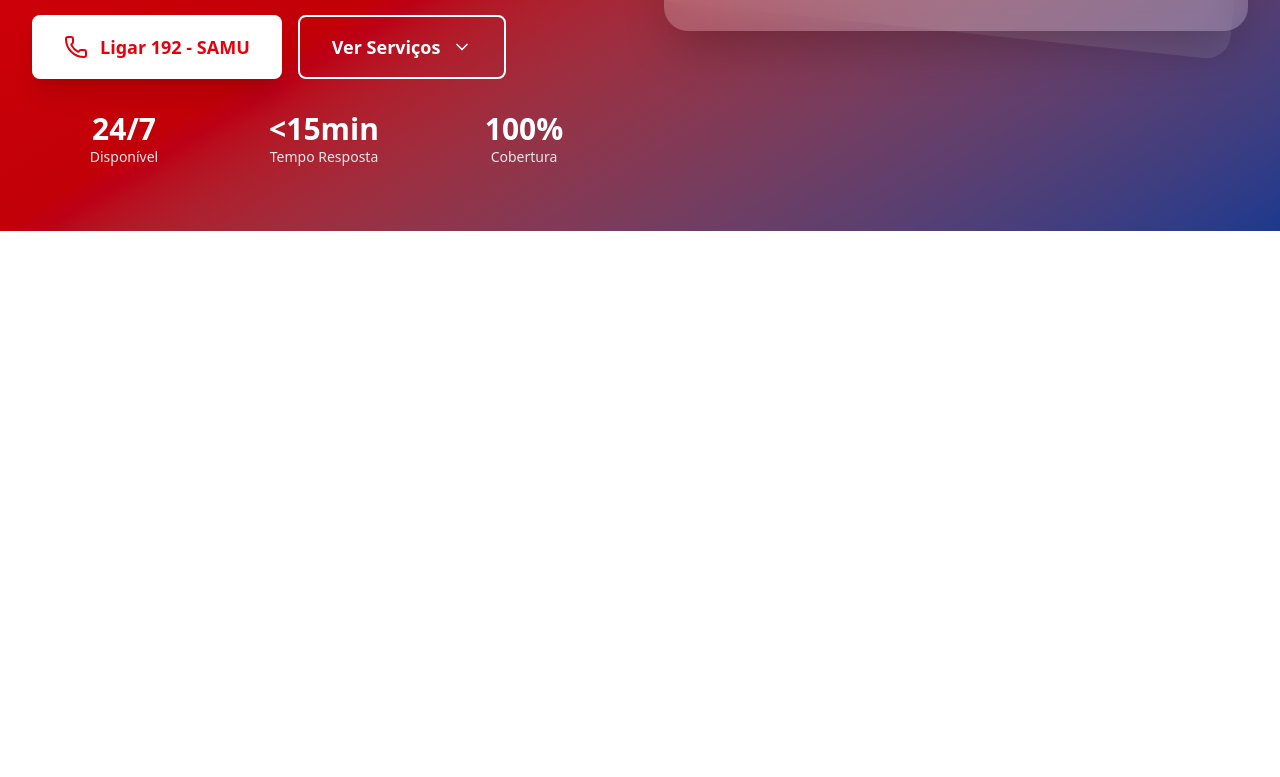
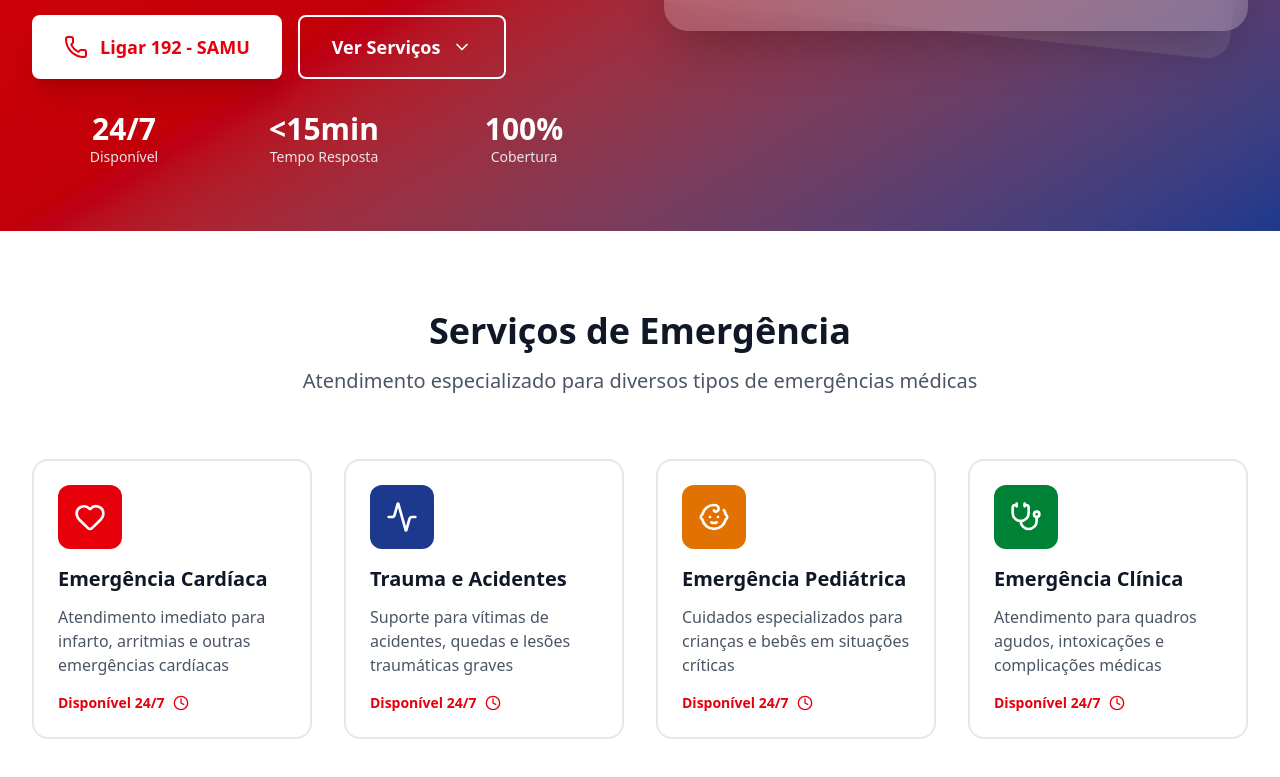
Before and after one commit to WilliamnMiranda/pi_esposa, a React (Vite) app: page / in a window 1280 px wide. Shown: the part 633-1410 px from the top of the page. Before the commit the page ends 864 px from the top, so only its background shows below. Built offline with nearby package versions, Linux system fonts and the light colour scheme.

Commit message:
new services

```diff
--- a/src/App.jsx
+++ b/src/App.jsx
@@ -1,6 +1,7 @@
 import { useState } from 'react'
 import Index from './sections/atendimento'
 import Header from './sections/header/Index'
+import Servicos from './sections/servicos'
 
 
 function App() {
@@ -10,6 +11,7 @@ function App() {
     <>
       <Header />
       <Index />
+      <Servicos/>
     </>
   )
 }
--- /dev/null
+++ b/src/sections/servicos/index.jsx
@@ -0,0 +1,142 @@
+import React from 'react'
+
+const Servicos = () => {
+  return (
+    <section id="services" className="py-20 bg-white">
+  <div className="max-w-7xl mx-auto px-4 sm:px-6 lg:px-8">
+    <div className="text-center mb-16 fade-in-section visible">
+      <h2 className="text-4xl font-bold text-gray-900 mb-4">Serviços de Emergência</h2>
+      <p className="text-xl text-gray-600 max-w-3xl mx-auto">
+        Atendimento especializado para diversos tipos de emergências médicas
+      </p>
+    </div>
+
+    <div className="grid md:grid-cols-2 lg:grid-cols-4 gap-8">
+
+      <div
+        className="fade-in-section bg-white border-2 border-gray-200 rounded-2xl p-6 hover:shadow-2xl hover:-translate-y-2 transition-all duration-300 cursor-pointer visible"
+      >
+        <div className="bg-red-600 w-16 h-16 rounded-xl flex items-center justify-center mb-4 transition-transform">
+          <svg xmlns="http://www.w3.org/2000/svg" width="24" height="24"
+               viewBox="0 0 24 24" fill="none" stroke="currentColor"
+               stroke-width="2" stroke-linecap="round" stroke-linejoin="round"
+               className="lucide lucide-heart w-8 h-8 text-white" aria-hidden="true">
+            <path d="M2 9.5a5.5 5.5 0 0 1 9.591-3.676.56.56 0 0 0 .818 0A5.49 5.49 0 0 1 22 9.5c0 2.29-1.5 4-3 5.5l-5.492 5.313a2 2 0 0 1-3 .019L5 15c-1.5-1.5-3-3.2-3-5.5"></path>
+          </svg>
+        </div>
+
+        <h3 className="text-xl font-bold text-gray-900 mb-3">Emergência Cardíaca</h3>
+        <p className="text-gray-600">
+          Atendimento imediato para infarto, arritmias e outras emergências cardíacas
+        </p>
+        <div className="mt-4 flex items-center text-red-600 font-semibold">
+          <span className="text-sm">Disponível 24/7</span>
+          <svg xmlns="http://www.w3.org/2000/svg" width="24" height="24"
+               viewBox="0 0 24 24" fill="none" stroke="currentColor"
+               stroke-width="2" stroke-linecap="round" stroke-linejoin="round"
+               className="lucide lucide-clock w-4 h-4 ml-2" aria-hidden="true">
+            <path d="M12 6v6l4 2"></path>
+            <circle cx="12" cy="12" r="10"></circle>
+          </svg>
+        </div>
+      </div>
+
+      <div
+        className="fade-in-section bg-white border-2 border-gray-200 rounded-2xl p-6 hover:shadow-2xl hover:-translate-y-2 transition-all duration-300 cursor-pointer visible"
+      >
+        <div className="bg-blue-900 w-16 h-16 rounded-xl flex items-center justify-center mb-4 transition-transform">
+          <svg xmlns="http://www.w3.org/2000/svg" width="24" height="24"
+               viewBox="0 0 24 24" fill="none" stroke="currentColor"
+               stroke-width="2" stroke-linecap="round" stroke-linejoin="round"
+               className="lucide lucide-activity w-8 h-8 text-white" aria-hidden="true">
+            <path d="M22 12h-2.48a2 2 0 0 0-1.93 1.46l-2.35 8.36a.25.25 0 0 1-.48 0L9.24 2.18a.25.25 0 0 0-.48 0l-2.35 8.36A2 2 0 0 1 4.49 12H2"></path>
+          </svg>
+        </div>
+
+        <h3 className="text-xl font-bold text-gray-900 mb-3">Trauma e Acidentes</h3>
+        <p className="text-gray-600">
+          Suporte para vítimas de acidentes, quedas e lesões traumáticas graves
+        </p>
+        <div className="mt-4 flex items-center text-red-600 font-semibold">
+          <span className="text-sm">Disponível 24/7</span>
+          <svg xmlns="http://www.w3.org/2000/svg" width="24" height="24"
+               viewBox="0 0 24 24" fill="none" stroke="currentColor"
+               stroke-width="2" stroke-linecap="round" stroke-linejoin="round"
+               className="lucide lucide-clock w-4 h-4 ml-2" aria-hidden="true">
+            <path d="M12 6v6l4 2"></path>
+            <circle cx="12" cy="12" r="10"></circle>
+          </svg>
+        </div>
+      </div>
+
+      <div
+        className="fade-in-section bg-white border-2 border-gray-200 rounded-2xl p-6 hover:shadow-2xl hover:-translate-y-2 transition-all duration-300 cursor-pointer visible"
+      >
+        <div className="bg-amber-600 w-16 h-16 rounded-xl flex items-center justify-center mb-4 transition-transform">
+          <svg xmlns="http://www.w3.org/2000/svg" width="24" height="24"
+               viewBox="0 0 24 24" fill="none" stroke="currentColor"
+               stroke-width="2" stroke-linecap="round" stroke-linejoin="round"
+               className="lucide lucide-baby w-8 h-8 text-white" aria-hidden="true">
+            <path d="M10 16c.5.3 1.2.5 2 .5s1.5-.2 2-.5"></path>
+            <path d="M15 12h.01"></path>
+            <path d="M19.38 6.813A9 9 0 0 1 20.8 10.2a2 2 0 0 1 0 3.6 9 9 0 0 1-17.6 0 2 2 0 0 1 0-3.6A9 9 0 0 1 12 3c2 0 3.5 1.1 3.5 2.5s-.9 2.5-2 2.5c-.8 0-1.5-.4-1.5-1"></path>
+            <path d="M9 12h.01"></path>
+          </svg>
+        </div>
+
+        <h3 className="text-xl font-bold text-gray-900 mb-3">Emergência Pediátrica</h3>
+        <p className="text-gray-600">
+          Cuidados especializados para crianças e bebês em situações críticas
+        </p>
+        <div className="mt-4 flex items-center text-red-600 font-semibold">
+          <span className="text-sm">Disponível 24/7</span>
+          <svg xmlns="http://www.w3.org/2000/svg" width="24" height="24"
+               viewBox="0 0 24 24" fill="none" stroke="currentColor"
+               stroke-width="2" stroke-linecap="round" stroke-linejoin="round"
+               className="lucide lucide-clock w-4 h-4 ml-2" aria-hidden="true">
+            <path d="M12 6v6l4 2"></path>
+            <circle cx="12" cy="12" r="10"></circle>
+          </svg>
+        </div>
+      </div>
+
+      <div
+        className="fade-in-section bg-white border-2 border-gray-200 rounded-2xl p-6 hover:shadow-2xl hover:-translate-y-2 transition-all duration-300 cursor-pointer visible"
+      >
+        <div className="bg-green-700 w-16 h-16 rounded-xl flex items-center justify-center mb-4 transition-transform">
+          <svg xmlns="http://www.w3.org/2000/svg" width="24" height="24"
+               viewBox="0 0 24 24" fill="none" stroke="currentColor"
+               stroke-width="2" stroke-linecap="round" stroke-linejoin="round"
+               className="lucide lucide-stethoscope w-8 h-8 text-white" aria-hidden="true">
+            <path d="M11 2v2"></path>
+            <path d="M5 2v2"></path>
+            <path d="M5 3H4a2 2 0 0 0-2 2v4a6 6 0 0 0 12 0V5a2 2 0 0 0-2-2h-1"></path>
+            <path d="M8 15a6 6 0 0 0 12 0v-3"></path>
+            <circle cx="20" cy="10" r="2"></circle>
+          </svg>
+        </div>
+
+        <h3 className="text-xl font-bold text-gray-900 mb-3">Emergência Clínica</h3>
+        <p className="text-gray-600">
+          Atendimento para quadros agudos, intoxicações e complicações médicas
+        </p>
+        <div className="mt-4 flex items-center text-red-600 font-semibold">
+          <span className="text-sm">Disponível 24/7</span>
+          <svg xmlns="http://www.w3.org/2000/svg" width="24" height="24"
+               viewBox="0 0 24 24" fill="none" stroke="currentColor"
+               stroke-width="2" stroke-linecap="round" stroke-linejoin="round"
+               className="lucide lucide-clock w-4 h-4 ml-2" aria-hidden="true">
+            <path d="M12 6v6l4 2"></path>
+            <circle cx="12" cy="12" r="10"></circle>
+          </svg>
+        </div>
+      </div>
+
+    </div>
+  </div>
+</section>
+
+  )
+}
+
+export default Servicos
```
